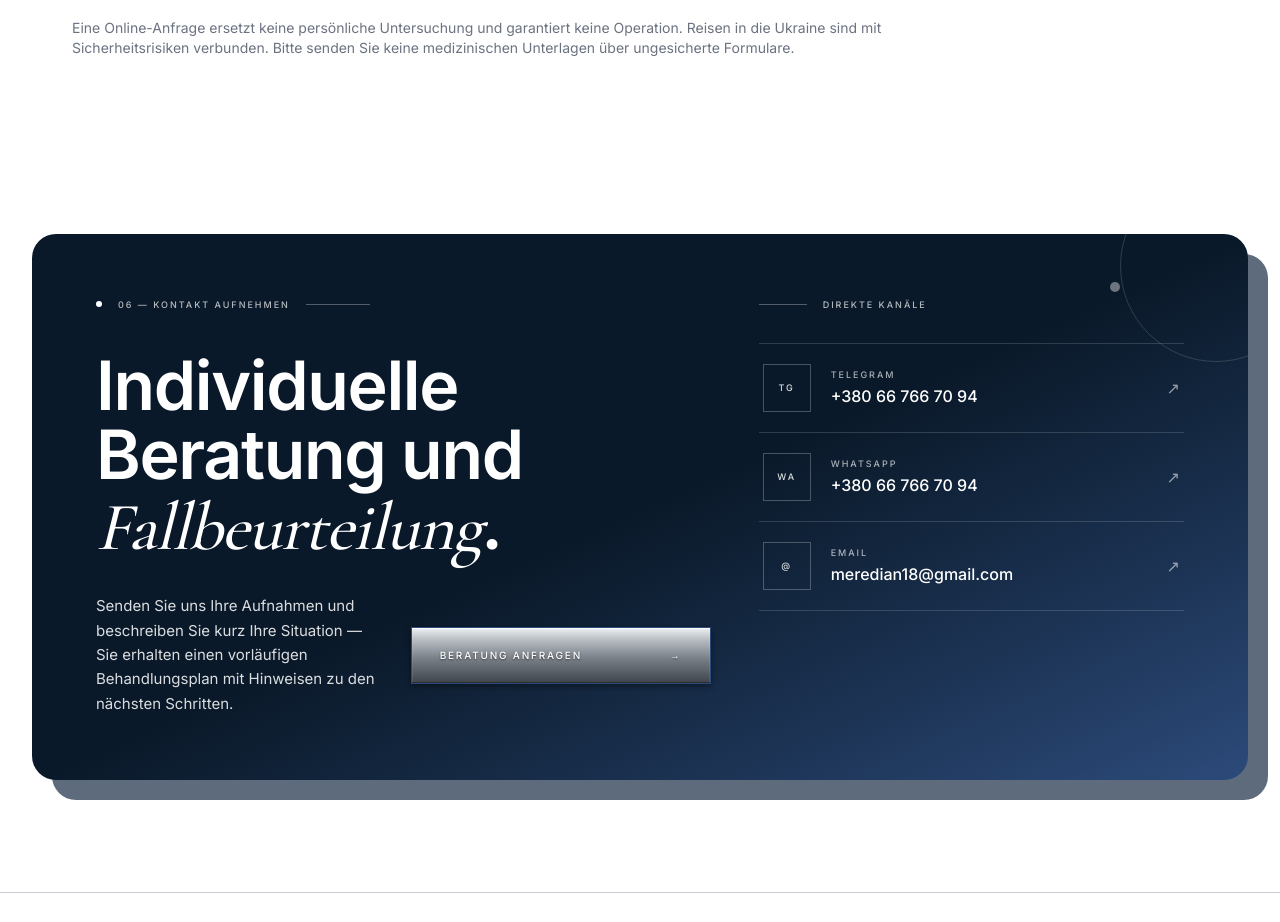
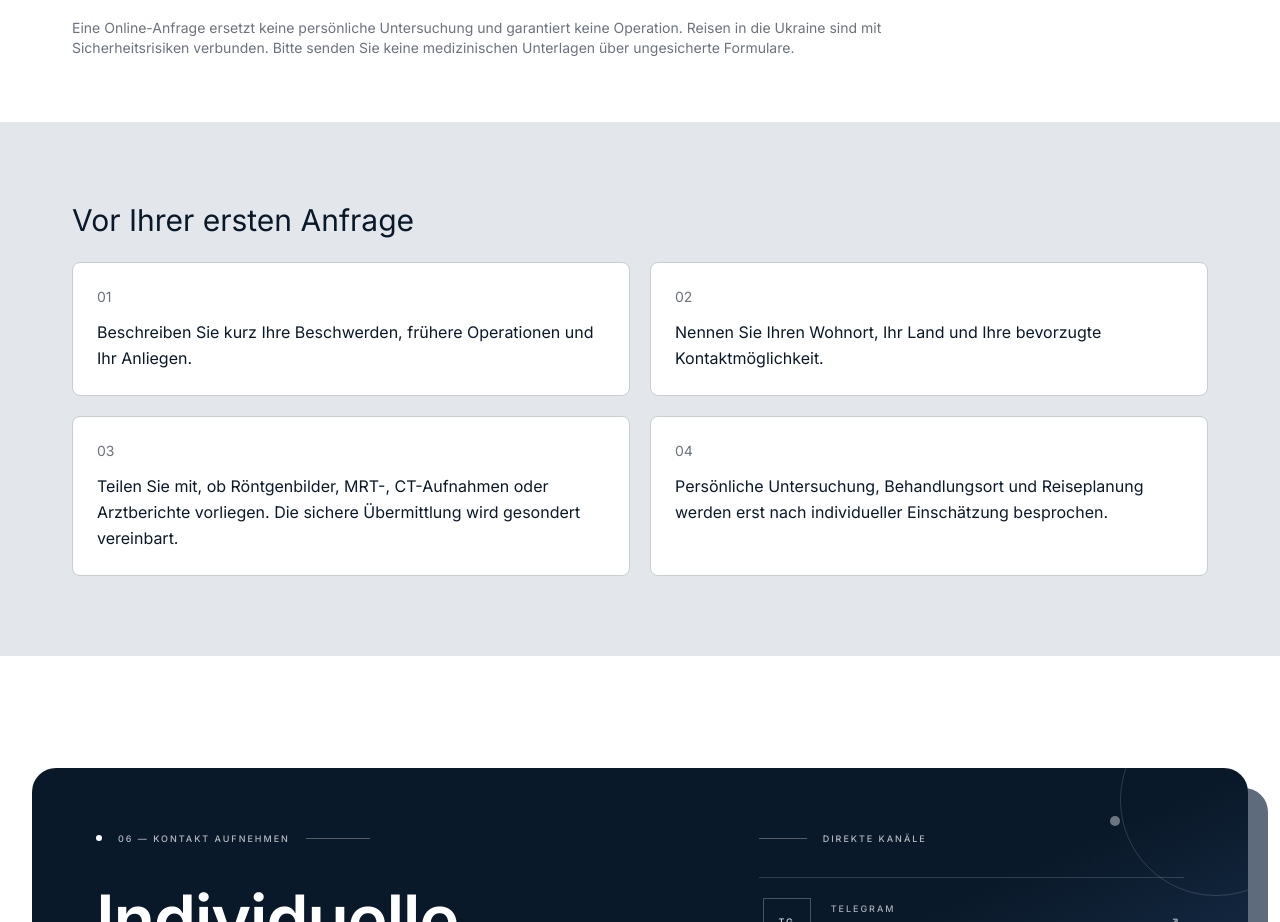
Before and after one commit to meredian18-dot/travmatolog-in-ua, a Next.js app: page /de/international-patients/ in a window 1280 px wide. Shown: the part 2480-3402 px from the top of the page. Built offline with nearby package versions, Linux system fonts and the light colour scheme.

Commit message:
UX: improve multilingual patient enquiry flow and contact navigation

```diff
--- a/app/[lang]/international-patients/page.tsx
+++ b/app/[lang]/international-patients/page.tsx
@@ -55,6 +55,44 @@ const copy: Record<Locale, Copy> = {
     locationTitle:"Gdzie może odbyć się leczenie",location:"Miejsce konsultacji lub operacji jest uzgadniane indywidualnie po potwierdzeniu możliwości konkretnej placówki. Lokalizacja, termin i cena nie są gwarantowane z góry.",disclaimer:"Kontakt zdalny nie zastępuje badania osobistego i nie gwarantuje operacji. Podróż do Ukrainy wiąże się z zagrożeniami bezpieczeństwa. Nie przesyłaj dokumentacji medycznej przez niezabezpieczone formularze.",finalTitle:"Omówmy Twój przypadek"
   }
 };
+const enquiryGuidance: Record<Locale, { title: string; items: string[] }> = {
+  "uk": {
+    "title": "Що підготувати до першого звернення",
+    "items": [
+      "Коротко опишіть проблему, попередні операції та мету консультації.",
+      "Зазначте країну й місто перебування та зручний спосіб зв’язку.",
+      "Повідомте, які рентгенограми, МРТ, КТ або виписки у вас є. Передавання файлів узгоджується окремо через безпечний канал.",
+      "Можливість очної консультації, місце лікування та організацію поїздки обговорюємо лише після оцінки випадку."
+    ]
+  },
+  "en": {
+    "title": "Before your first enquiry",
+    "items": [
+      "Briefly describe the condition, any previous surgery and your main question.",
+      "Tell us your city and country of residence and preferred contact method.",
+      "Mention available X-rays, MRI, CT scans or medical reports. Agree on a secure transfer method before sharing records.",
+      "An in-person visit, treatment location and travel arrangements are discussed individually after assessment."
+    ]
+  },
+  "de": {
+    "title": "Vor Ihrer ersten Anfrage",
+    "items": [
+      "Beschreiben Sie kurz Ihre Beschwerden, frühere Operationen und Ihr Anliegen.",
+      "Nennen Sie Ihren Wohnort, Ihr Land und Ihre bevorzugte Kontaktmöglichkeit.",
+      "Teilen Sie mit, ob Röntgenbilder, MRT-, CT-Aufnahmen oder Arztberichte vorliegen. Die sichere Übermittlung wird gesondert vereinbart.",
+      "Persönliche Untersuchung, Behandlungsort und Reiseplanung werden erst nach individueller Einschätzung besprochen."
+    ]
+  },
+  "pl": {
+    "title": "Przed pierwszym kontaktem",
+    "items": [
+      "Krótko opisz problem, wcześniejsze operacje i cel konsultacji.",
+      "Podaj miasto i kraj zamieszkania oraz preferowany sposób kontaktu.",
+      "Poinformuj, jakie masz zdjęcia RTG, MRI, TK lub wypisy. Bezpieczny sposób przekazania dokumentacji ustalimy osobno.",
+      "Wizyta osobista, miejsce leczenia i organizacja podróży są omawiane indywidualnie po ocenie przypadku."
+    ]
+  }
+};
 export function generateStaticParams(){ return locales.map(lang=>({lang})); }
 export async function generateMetadata({params}:{params:Promise<{lang:string}>}):Promise<Metadata>{
  const {lang}=await params;if(!hasLocale(lang))return {};
@@ -86,5 +124,6 @@ export default async function InternationalPatients({params}:{params:Promise<{la
  <TreatmentCards dict={dict} lang={locale}/>
  </div></section>
  <section className="bg-cream"><div className="mx-auto max-w-[1200px] px-5 sm:px-8 py-16"><h2 className="text-3xl font-light mb-5">{c.locationTitle}</h2><p className="leading-relaxed max-w-[850px]">{c.location}</p><p className="mt-6 text-sm text-ink-muted max-w-[850px]">{c.disclaimer}</p></div></section>
+ <section className="bg-paper"><div className="mx-auto max-w-[1200px] px-5 sm:px-8 py-14 sm:py-20"><h2 className="text-3xl font-light mb-6">{enquiryGuidance[locale].title}</h2><ol className="grid sm:grid-cols-2 gap-5">{enquiryGuidance[locale].items.map((item,i)=><li key={item} className="rounded-lg border border-hairline bg-cream p-6 leading-relaxed"><span className="block text-sm text-ink-muted mb-3">0{i+1}</span>{item}</li>)}</ol></div></section>
  </main><BookOnline dict={dict}/><Footer dict={dict} lang={locale}/></>;
 }
```
